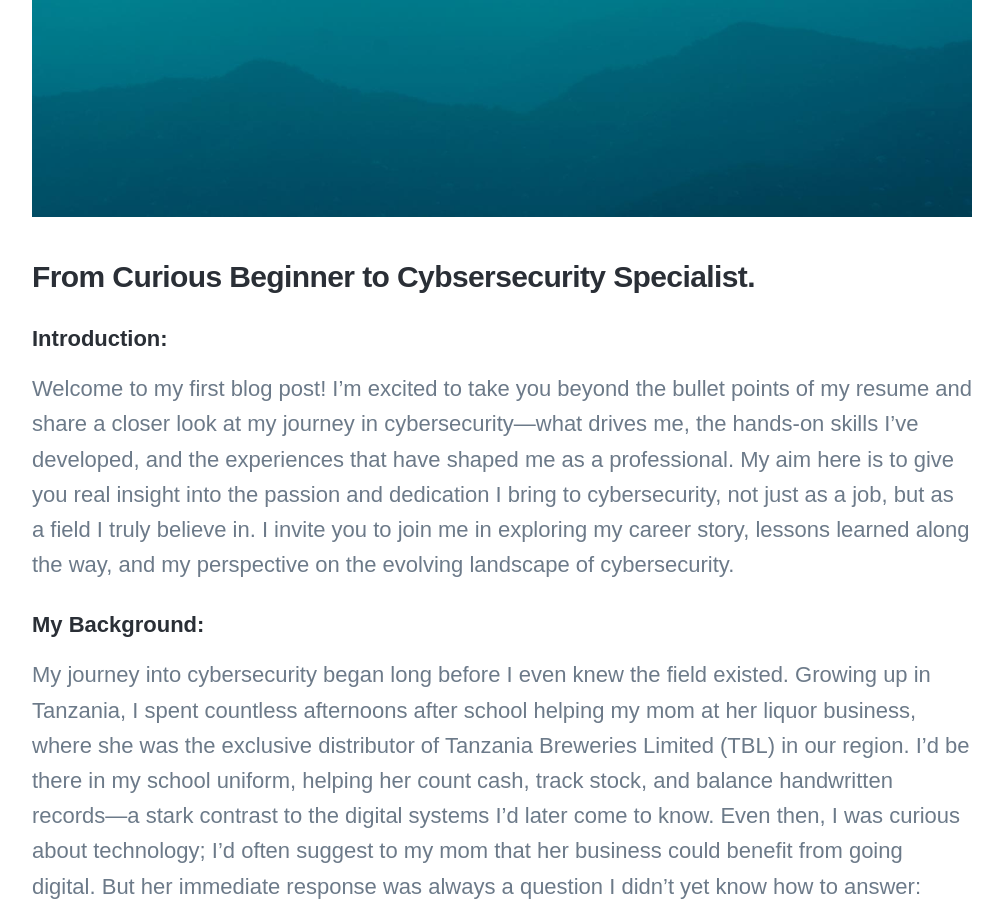
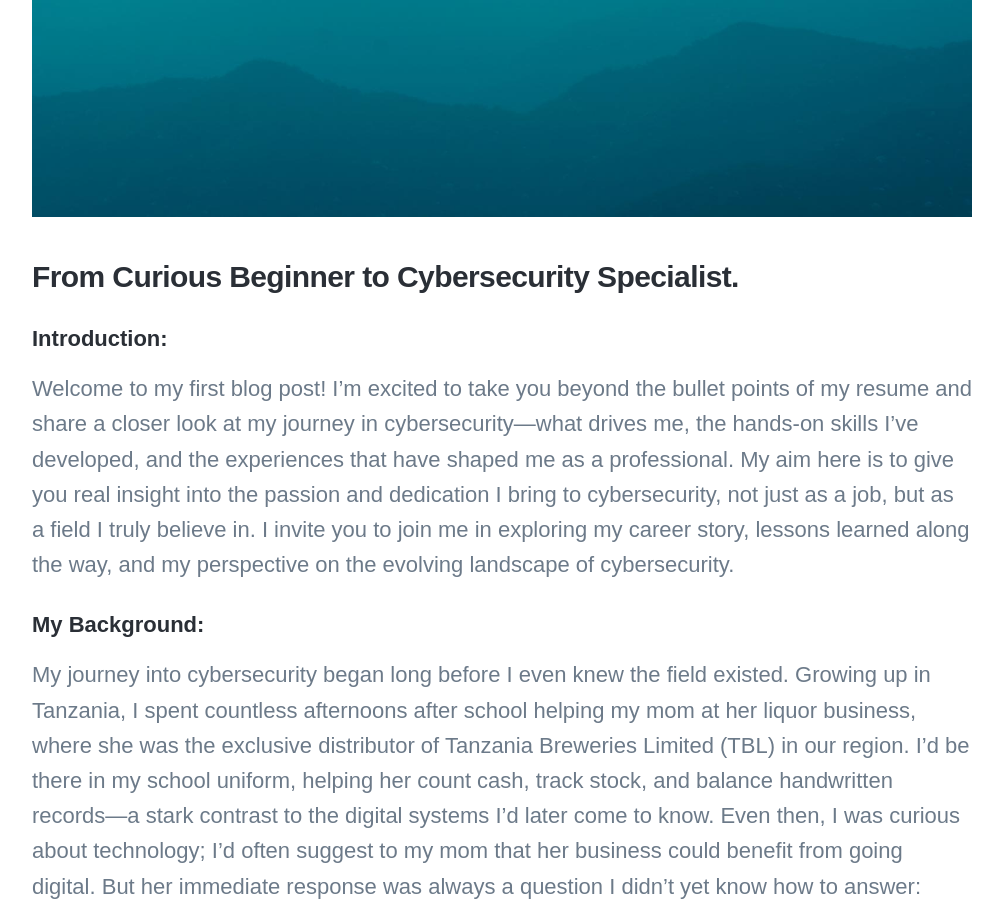
Before and after one commit to vkibaja/vkibaja.github.io, a Jekyll site: the page built from _posts/2024-07-22-first-post.md, in a window 1280 px wide and 900 px high, scrolled down 914 px. Shown: the whole window, without its empty margins (138-1141 px from the left). Built offline with Jekyll 4.4.1, drawn with Linux system fonts in a browser that asks for light colours; nearby versions of some CDN libraries; some web fonts are replaced.

Commit message:
Update 2024-07-22-first-post.md
corrected spelling

```diff
--- a/_posts/2024-07-22-first-post.md
+++ b/_posts/2024-07-22-first-post.md
@@ -8,7 +8,7 @@ featured_image: '/images/demo/My-Journey-to-Cybersecurity.jpg'
 
 ![](/images/demo/demo-landscape.jpg)
 
-### From Curious Beginner to Cybsersecurity Specialist.
+### From Curious Beginner to Cybersecurity Specialist.
 
 #### Introduction:
 
```
